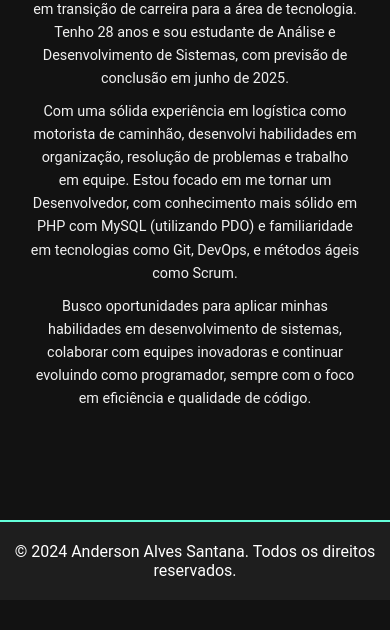
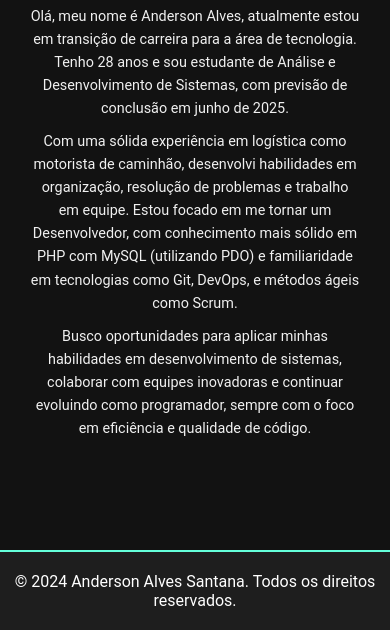
Before and after one commit to andersooon19/portifolio2, a plain HTML site: page sobre.html in a window 390 px wide. Shown: the part 273-903 px from the top of the page. Before the commit the page ends 873 px from the top, so only its background shows below. Drawn offline with Linux system fonts and the light colour scheme.

Commit message:
Update style.css

```diff
--- a/assets/style.css
+++ b/assets/style.css
@@ -847,7 +847,7 @@ body {
 
 @media (max-width: 480px) {
     .sessao {
-        padding: 100px 10px 20px; /* Ajuste o padding superior para evitar sobreposição */
+        padding: 120px 10px 20px; /* Ajuste o padding superior para evitar sobreposição */
     }
 
     .sessao h2 {
@@ -869,7 +869,7 @@ body {
 .sessao {
     max-width: 800px;
     margin: 0 auto;
-    padding: 120px 20px 20px; /* Aumente o padding superior para evitar sobreposição */
+    padding: 100px 20px 20px; /* Aumente o padding superior para evitar sobreposição */
     text-align: center; /* Adiciona centralização do texto para a seção */
 }
 
@@ -928,7 +928,7 @@ body {
 /* Responsividade para dispositivos menores */
 @media (max-width: 768px) {
     .sessao {
-        padding: 120px 20px 20px; /* Padding superior para evitar sobreposição */
+        padding: 150px 20px 20px; /* Padding superior para evitar sobreposição */
     }
 
     .sessao ul li {
@@ -943,7 +943,7 @@ body {
 
 @media (max-width: 480px) {
     .sessao {
-        padding: 120px 20px 20px; /* Padding superior para evitar sobreposição */
+        padding: 150px 20px 20px; /* Padding superior para evitar sobreposição */
     }
 
     .sessao ul li {
@@ -1149,7 +1149,7 @@ body {
 
 @media (max-width: 480px) {
     .projetos {
-        padding: 100px 10px 20px; /* Ajustando o padding geral */
+        padding: 130px 20px 20px; /* Ajustando o padding geral */
     }
 
     .projetos h2 {
```
